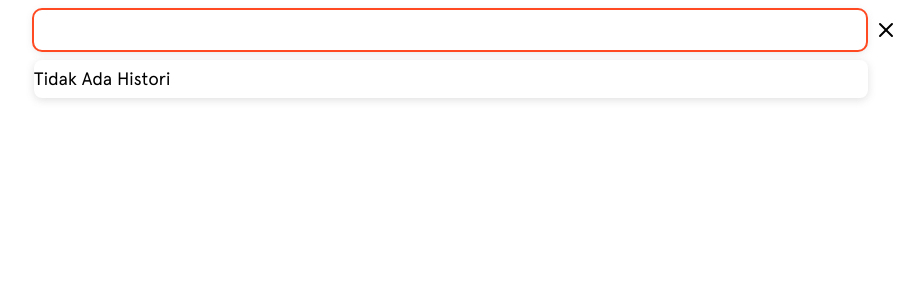
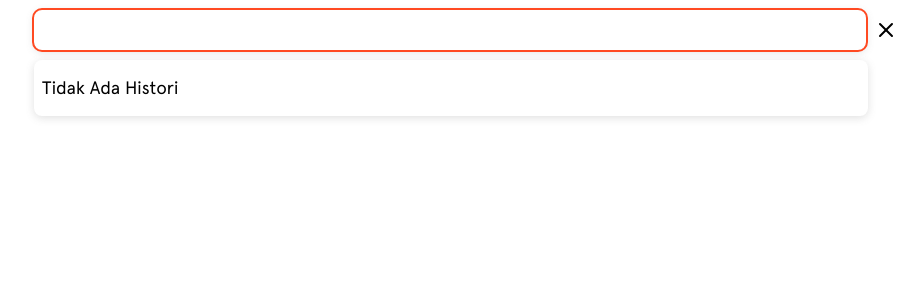
Before and after one commit to LackFos/KomikOI, a Next.js app: page / in a window 1280 px wide. Both pictures are taken after a click on the icon 1060 px from the left and 30 px from the top of the page. Shown: the top 300 px of the page, without its empty margins (174-1098 px from the left). Built offline with nearby package versions, Linux system fonts and the light colour scheme.

Commit message:
NavAtas : Menganti Event Listener input menjadi focus dan blur

```diff
--- a/components/Icons.js
+++ b/components/Icons.js
@@ -74,8 +74,6 @@ export function Search({
   viewBox = "0 0 24 24",
   classTambahan,
 }) {
-  console.log("search");
-
   return (
     <svg
       className={classTambahan}
@@ -103,7 +101,6 @@ export function Close({
   viewBox = "0 0 24 24",
   classTambahan,
 }) {
-  console.log("clsoe");
   return (
     <svg
       className={classTambahan}
--- a/components/NavAtas.js
+++ b/components/NavAtas.js
@@ -13,12 +13,17 @@ export default function NavAtas() {
   const inputSearchRef = useRef();
 
   function handleClick() {
-    popupSearchRef.current.classList.toggle("aktif");
     inputSearchRef.current.focus();
   }
 
-  function onClickClose() {
-    popupSearchRef.current.classList.toggle("aktif");
+  function handleFocus() {
+    popupSearchRef.current.classList.add("aktif");
+  }
+
+  function handleBlur() {
+    setTimeout(() => {
+      popupSearchRef.current.classList.remove("aktif");
+    }, 100);
   }
 
   return (
@@ -34,7 +39,8 @@ export default function NavAtas() {
         <div className={styles.search}>
           <MemorizeSearch onClick={handleClick} />
           <PopupSearch
-            onClickClose={onClickClose}
+            handleFocus={handleFocus}
+            handleBlur={handleBlur}
             refer={popupSearchRef}
             referInput={inputSearchRef}
           />
@@ -44,7 +50,7 @@ export default function NavAtas() {
   );
 }
 
-function PopupSearch({ onClickClose, refer, referInput }) {
+function PopupSearch({ handleBlur, handleFocus, refer, referInput }) {
   const maxHistoryShowed = 10;
   const [searchHistory, setSearchHistory] = useState([]);
   const router = useRouter();
@@ -99,11 +105,10 @@ function PopupSearch({ onClickClose, refer, referInput }) {
           className={styles.searchInput}
           autoComplete="off"
           minLength={5}
+          onFocus={handleFocus}
+          onBlur={handleBlur}
         />
-        <MemorizeClose
-          classTambahan={styles.searchIcon}
-          onClick={onClickClose}
-        />
+        <MemorizeClose classTambahan={styles.searchIcon} />
       </form>
       <SearchHistoryList Datas={searchHistory} />
     </div>
@@ -114,7 +119,7 @@ function SearchHistoryList({ Datas }) {
   const historyElement =
     // Jika Tidak Ada Data
     Datas.length == 0 ? (
-      <li>Tidak Ada Histori</li>
+      <li className={styles.noHistory}>Tidak Ada Histori</li>
     ) : (
       // Jika Ada Data
       Array.from(Datas).map((data, index) => {
--- a/components/styles/NavAtas.module.css
+++ b/components/styles/NavAtas.module.css
@@ -76,18 +76,29 @@
   box-shadow: rgba(99, 99, 99, 0.2) 0px 2px 8px 0px;
 }
 
-.historyList li {
-  list-style: none;
-}
-
-.historyList li a {
+.noHistory {
   display: flex;
   align-items: center;
   height: 40px;
   padding: 8px;
 }
 
-.historyList li:hover {
+.historyList li {
+  display: flex;
+  list-style: none;
+}
+
+.historyList li a {
+  height: 40px;
+  width: 100%;
+  padding: 8px;
+  text-overflow: ellipsis;
+  white-space: nowrap;
+  overflow: hidden;
+  align-items: center;
+}
+
+.historyList li a:hover {
   background: rgb(235, 235, 235);
 }
 
```
